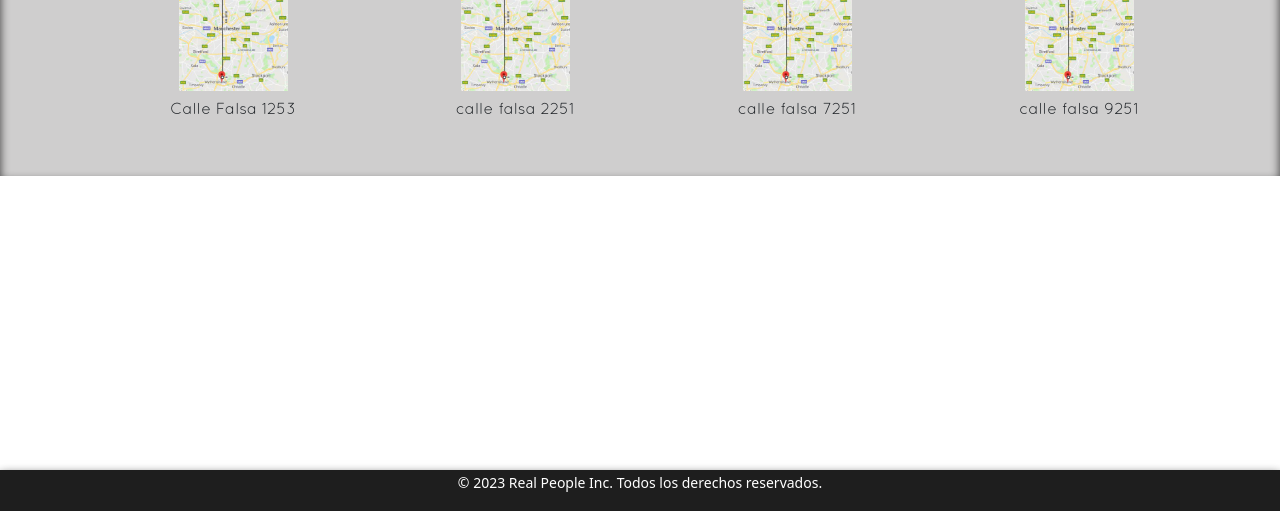
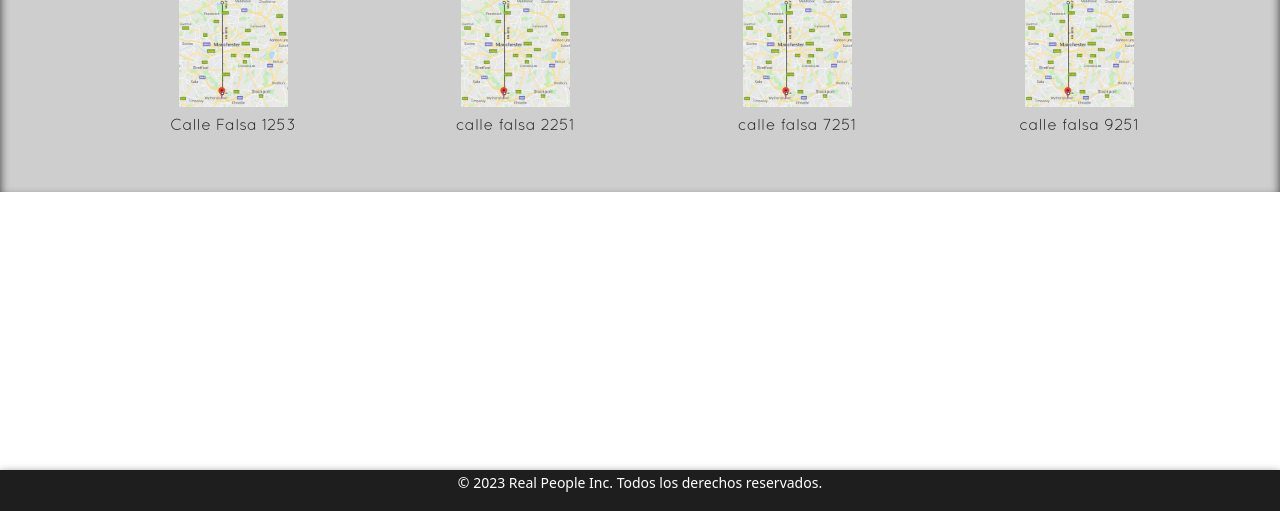
Before and after one commit to Thundarim/PF-Maruniak, a plain HTML site: page paginas/sedes.html in a window 1280 px wide. Shown: the part 289-800 px from the top of the page. Drawn offline with nearby package versions, Linux system fonts and the light colour scheme.

Commit message:
removido: div dentro de UL y divs separando los scripts. cambiado: el nombre de la pagina esta adentro de la etiqueta P ahora.

```diff
--- a/paginas/sedes.html
+++ b/paginas/sedes.html
@@ -17,7 +17,8 @@
 </head>
 <body>
   <!-- Header -->
-<header>Real People Inc
+<header>
+  <p>Real People Inc</p>
   <img class="logo" src="../imgs/logo.png" alt="Logo">
   <ul class="contactos-header">
     <li><a href="https://twitter.com" target="_blank"><ion-icon name="logo-twitter"></ion-icon></a></li>
@@ -48,38 +49,21 @@
     <h2>Aqui puedes ver nuestras sedes principales</h2>
   </div>
   <div class="container contenedor">
-    <ul>
-      <div class="zonas row">
-        <div class="zonas-item col-lg">
-          <img src="../imgs/manchester.jpg" alt="calle falsa 1253">
-          <li>Calle Falsa 1253</li>
-        </div>
-        <div class="zonas-item col-lg">
-          <img src="../imgs/manchester.jpg" alt="calle falsa 2251">
-          <li>calle falsa 2251</li>
-        </div>
-        <div class="zonas-item col-lg">
-          <img src="../imgs/manchester.jpg" alt="calle falsa 7251">
-          <li>calle falsa 7251</li>
-        </div>
-        <div class="zonas-item col-lg">
-          <img src="../imgs/manchester.jpg" alt="calle falsa 9251">
-          <li>calle falsa 9251</li>
-      </div>
-
-    </div>
-  </ul>
+    <ul class="zonas row">
+          <li class="zonas-item col-lg"><img src="../imgs/manchester.jpg" alt="calle falsa 1253"> Calle Falsa 1253</li>
+          <li class="zonas-item col-lg"> <img src="../imgs/manchester.jpg" alt="calle falsa 2251">calle falsa 2251</li>
+          <li class="zonas-item col-lg"><img src="../imgs/manchester.jpg" alt="calle falsa 7251">calle falsa 7251</li>
+          <li class="zonas-item col-lg"><img src="../imgs/manchester.jpg" alt="calle falsa 9251">calle falsa 9251</li>
+     </ul>
   </div>
 </main>
 <!-- Footer -->
     <footer class="small">
       <p>&copy; 2023 Real People Inc. Todos los derechos reservados.</p>
     </footer>
-<div>
   <script src="https://cdn.jsdelivr.net/npm/@popperjs/core@2.11.7/dist/umd/popper.min.js" integrity="sha384-zYPOMqeu1DAVkHiLqWBUTcbYfZ8osu1Nd6Z89ify25QV9guujx43ITvfi12/QExE" crossorigin="anonymous"></script>
   <script src="https://cdn.jsdelivr.net/npm/bootstrap@5.3.0-alpha3/dist/js/bootstrap.min.js" integrity="sha384-Y4oOpwW3duJdCWv5ly8SCFYWqFDsfob/3GkgExXKV4idmbt98QcxXYs9UoXAB7BZ" crossorigin="anonymous"></script>
   <script type="module" src="https://unpkg.com/ionicons@7.1.0/dist/ionicons/ionicons.esm.js"></script>
   <script nomodule src="https://unpkg.com/ionicons@7.1.0/dist/ionicons/ionicons.js"></script>
-</div>
 </body>
 </html>
```
Also changed, not shown: index.html (+4 -3 lines), paginas/acercade.html (+4 -3 lines), paginas/contactos.html (+4 -3 lines), paginas/cuenta.html (+4 -3 lines), paginas/soporte.html (+2 -3 lines).
